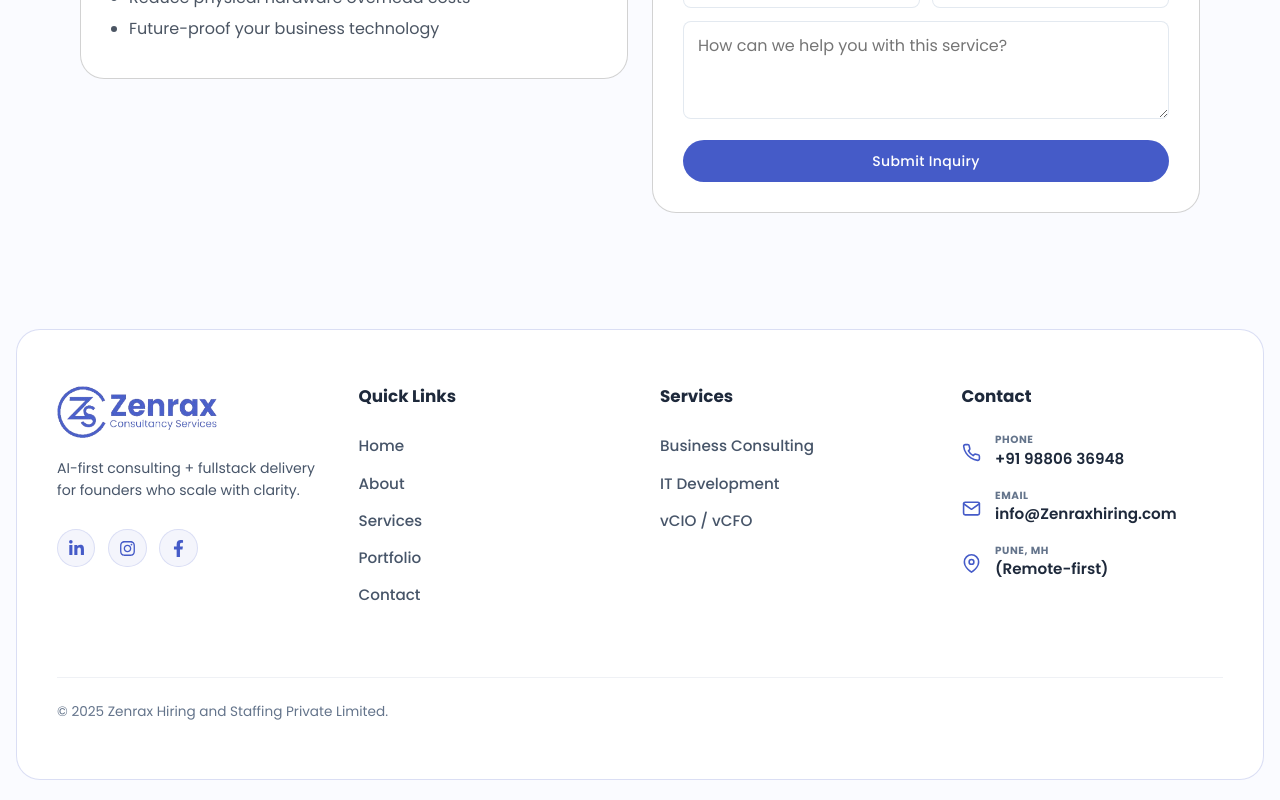
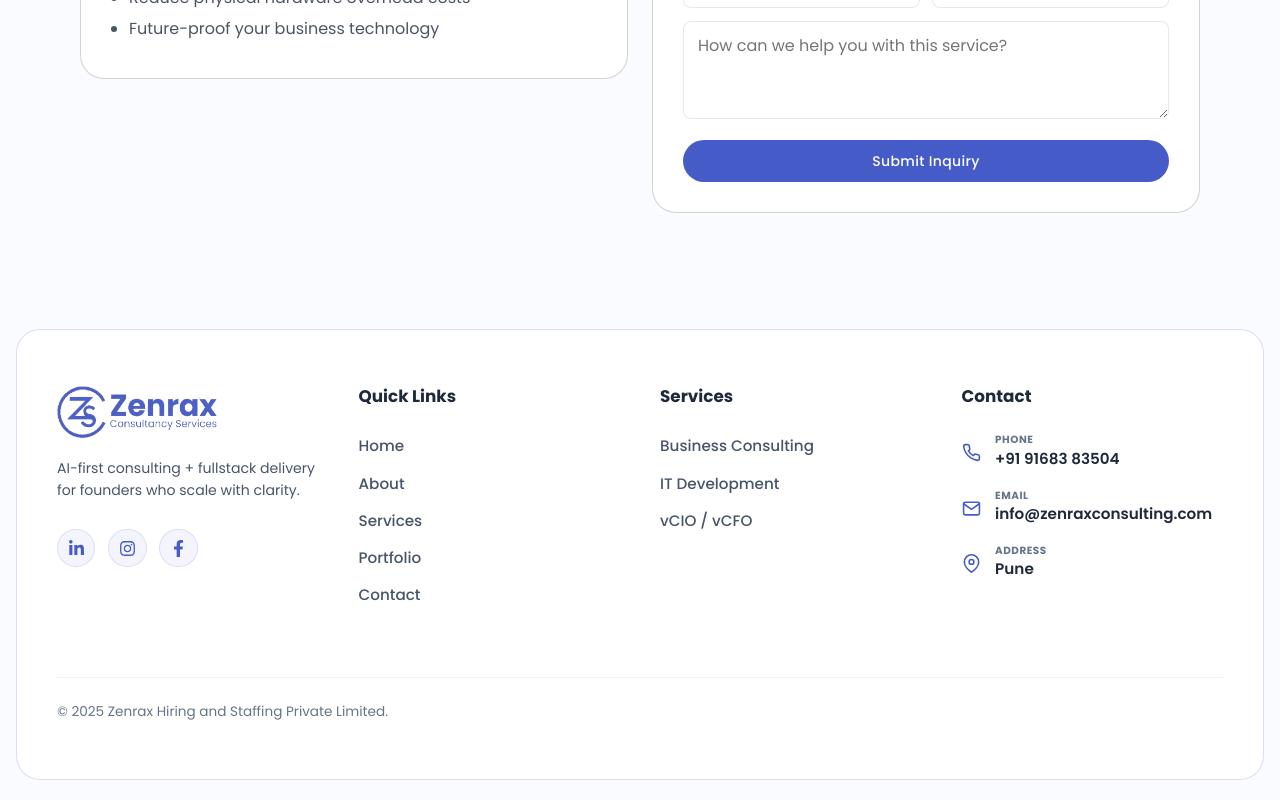
Before and after one commit to phpdhrishi-ux/Company-Webiste-Project, a React (Vite) app: page /services/it-development/cloud-solutions in a window 1280 px wide. Shown: the part 1096-1896 px from the top of the page. Built offline with nearby package versions, Linux system fonts and the light colour scheme.

Commit message:
footer contact email

```diff
--- a/src/components/Footer.jsx
+++ b/src/components/Footer.jsx
@@ -137,9 +137,9 @@ const Footer = () => {
             {/* Contact Section */}
             <div>
               <h3 style={{ marginBottom: "1.8rem", color: "#1e293b", fontSize: "1.05rem", fontWeight: "700" }}>Contact</h3>
-              <ContactRow label="Phone" value="+91 98806 36948" href="tel:+919880636948" Icon={FiPhone} />
-              <ContactRow label="Email" value="info@Zenraxhiring.com" href="mailto:info@Zenraxhiring.com" Icon={FiMail} />
-              <ContactRow label="PUNE, MH" value="(Remote-first)" Icon={FiMapPin} />
+              <ContactRow label="Phone" value="+91 91683 83504" href="tel:+919168383504" Icon={FiPhone} />
+              <ContactRow label="Email" value="info@zenraxconsulting.com" href="mailto:info@zenraxconsulting.com" Icon={FiMail} />
+              <ContactRow label="Address" value="Pune" Icon={FiMapPin} />
             </div>
           </div>
 
```
